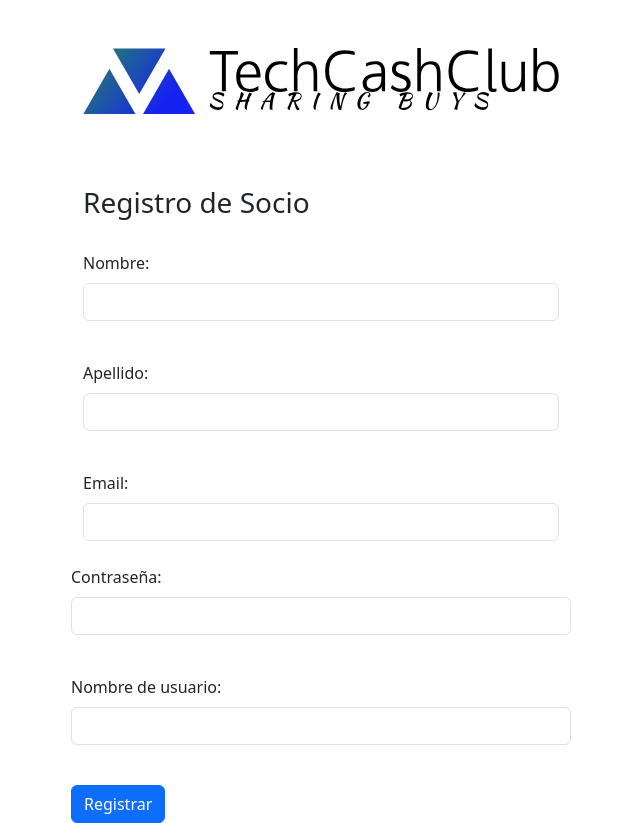
After one commit to TechCashClub/TCC, a Flask app: page /registro in a window 1280 px wide. The commit adds this page. Shown: the whole page, without its empty margins (319-959 px from the left). Run offline with Flask 3, Linux system fonts and the light colour scheme.

Commit message:
Listado y registro de socios

```diff
--- a/tcc/app.py
+++ b/tcc/app.py
@@ -1,6 +1,9 @@
 from flask import Flask, render_template, request, redirect, url_for
 from flask_sqlalchemy import SQLAlchemy
+from datetime import datetime
+from sqlalchemy.sql import func
 from dotenv import load_dotenv
+from werkzeug.security import generate_password_hash
 import os
 
 load_dotenv()  #Carga las variables de entorno desde .env
@@ -18,19 +21,72 @@ app.config['SQLALCHEMY_TRACK_MODIFICATIONS'] = False
 
 db = SQLAlchemy(app)
 
-#clase Socio
+#Definición de clases: ----------------------------------------------------------------------------------------------
+"""
+class Admin(db.Model):
+    id_admin = db.Column(db.Integer, primary_key=True)
+    nombre = db.Column(db.String(100), nullable=False)
+    apellido = db.Column(db.String(100))
+    email = db.Column(db.String(100), unique=True, nullable=False)
+    password = db.Column(db.String(100), nullable=False)
+    username = db.Column(db.String(100), unique=True, nullable=False)
+    productos = db.relationship('Producto', backref='admin', lazy=True)
 
-class Socio(db.Model):
+# Tabla de asociación para la relación N:N entre Socios y Productos
+socios_productos = db.Table('socios_productos',
+    db.Column('id_socio', db.Integer, db.ForeignKey('socio.id_socio'), primary_key=True),
+    db.Column('id_producto', db.Integer, db.ForeignKey('producto.id_producto'), primary_key=True)
+)
 
-   id = db.Column(db.Integer, primary_key = True)
-   socio = db.Column(db.String(80), unique = True, nullable = False)
-   password = db.Column(db.String(120), nullable= False)
+class Producto(db.Model):
+    id_producto = db.Column(db.Integer, primary_key=True)
+    admin = db.Column(db.Integer, db.ForeignKey('admin.id_admin'), nullable=False)
+    nombre = db.Column(db.String(100), unique=True, nullable=False)
+    marca = db.Column(db.String(100), nullable=False)
+    caracteristicas = db.Column(db.Text, nullable=False) # tipo Text ???-------- Limitar a 1000 caracteres!!!
+    ruta_imagen = db.Column(db.String(250), nullable=True) # tipo Imagen ???----- establecer ruta a la imagen
+    transaccion = db.Column(db.String(100), unique=True, nullable=True)
+    precio_oficial = db.Column(db.Float, nullable=False)
+    precio_descuento = db.Column(db.Float, nullable=True)
+    fecha_insercion = db.Column(db.DateTime, default=func.now()) # importar paquete DateTime
 
 
+    socios = db.relationship('Socio', secondary=socios_productos, backref=db.backref('productos', lazy='dynamic'))
+"""
+class Socio(db.Model):
+    id_socio = db.Column(db.Integer, primary_key=True)
+    nombre = db.Column(db.String(100), unique=False, nullable=False)
+    apellido = db.Column(db.String(100), unique=False, nullable=False)
+    email = db.Column(db.String(100), unique=True, nullable=False)
+    password = db.Column(db.String(512), nullable=False)
+    username = db.Column(db.String(100), unique=True, nullable=False)
+
+    # ... otros campos? ...
 
 
+#--------------------------------------------------------------------------------------------------------------------
 
+@app.route('/registro', methods=['GET', 'POST'])
+def registro():
+    if request.method == 'POST':
+        nombre = request.form['nombre']
+        apellido = request.form['apellido']
+        email = request.form['email']
+        password = generate_password_hash(request.form['password'])
+        username = request.form['username']
 
+        nuevo_socio = Socio(nombre=nombre, apellido=apellido, email=email, password=password, username=username)
+        db.session.add(nuevo_socio)
+        db.session.commit()
+
+        return redirect(url_for('pagina_registrado'))
+    return render_template('registro.html')
+
+@app.route('/registrado')
+def pagina_registrado():
+    return '<h1>Registro completado con éxito</h1>'
+
+"""
 #Aplicación con las rutas y las vistas...>
 
 @app.route('/')   # La ruta
@@ -41,18 +97,18 @@ def index():  # La vista
 @app.route('/login', methods=['POST'])
 def login():
 
-   socio = request.form['socio']
+   nombre = request.form['nombre']
    password = request.form['password']
-   nuevo_socio = Socio(socio = socio, password = password)
+   nuevo_socio = Socio(nombre = nombre, password = password)
    db.session.add(nuevo_socio)
    db.session.commit()
 
    return redirect(url_for('index'))
-
+"""
 @app.route('/socios')
 def mostrar_socios():
     socios = Socio.query.all()  # Recupera todos los socios de la base de datos
-    return render_template('mostrar_socios.html', socios=socios)
+    return render_template('mostrar_socios.html', socios = socios)
 
 
 
--- a/tcc/templates/login.html
+++ b/tcc/templates/login.html
@@ -7,8 +7,8 @@
 <body>
     <h2>Iniciar Sesión</h2>
     <form action="/login" method="post">
-        <label for="socio">Nombre de usuario:</label>
-        <input type="text" id="socio" name="socio" required>
+        <label for="nombre">Nombre de usuario:</label>
+        <input type="text" id="nombre" name="nombre" required>
         <label for="password">Contraseña:</label>
         <input type="password" id="password" name="password" required>
         <button type="submit">Iniciar Sesión</button>
--- /dev/null
+++ b/tcc/templates/registro.html
@@ -0,0 +1,64 @@
+<!DOCTYPE html>
+<html lang="es">
+<head>
+    <meta charset="UTF-8">
+
+    <link href="https://cdn.jsdelivr.net/npm/bootstrap@5.3.3/dist/css/bootstrap.min.css" rel="stylesheet" integrity="sha384-QWTKZyjpPEjISv5WaRU9OFeRpok6YctnYmDr5pNlyT2bRjXh0JMhjY6hW+ALEwIH" crossorigin="anonymous">
+    <title>Registro de Socio</title>
+    <style>
+        .center-form {
+            min-height: 100vh; /* Altura mínima del viewport */
+            display: flex;
+            align-items: center; /* Alinea verticalmente */
+            justify-content: center; /* Alinea horizontalmente */
+        }
+        .form-width {
+            width: 100%;
+            max-width: 500px; /* Máximo ancho del formulario */
+        }
+        .logo {
+            display: block;
+            margin: 0 auto 20px;
+            width: 100%; /* Ajustar este valor */
+        }
+    </style>
+</head>
+<body>
+    <div class="center-form">
+        <div class="form-width">
+    <div class="container mt-5">
+
+
+
+    <img src="/static/img/logo.svg" alt="Logotipo de la Empresa" class="img-fluid logo mb-4">
+    <br><br>
+    <h3>Registro de Socio</h3>
+    <br>
+    <form method="post">
+        <div class="form_group mb-3">
+        <label for="nombre" class="form-label">Nombre:</label>
+        <input type="text" id="nombre" name="nombre" class="form-control" required><br>
+        </div>
+        <div class="form_group mb-3">
+        <label for="apellido" class="form-label">Apellido:</label>
+        <input type="text" id="apellido" name="apellido" class="form-control" required><br>
+        </div>
+        <div class="form_group mb-3"></div>
+        <label for="email" class="form-label">Email:</label>
+        <input type="email" id="email" name="email" class="form-control" required><br>
+        </div>
+        <div class="form_group mb-3">
+        <label for="password" class="form-label">Contraseña:</label>
+        <input type="password" id="password" name="password" class="form-control" required><br>
+        </div>
+        <div class="form_group mb-3">
+        <label for="username" class="form-label">Nombre de usuario:</label>
+        <input type="text" id="username" name="username" class="form-control" required><br>
+        </div>
+        <button type="submit" class="btn btn-primary">Registrar</button>
+    </form>
+</div>
+</div>
+</div>
+</body>
+</html>
```
Also changed, not shown: tcc/templates/mostrar_socios.html (+37 -5 lines), tcc/static/img/logo.svg (added), 3 other files.
